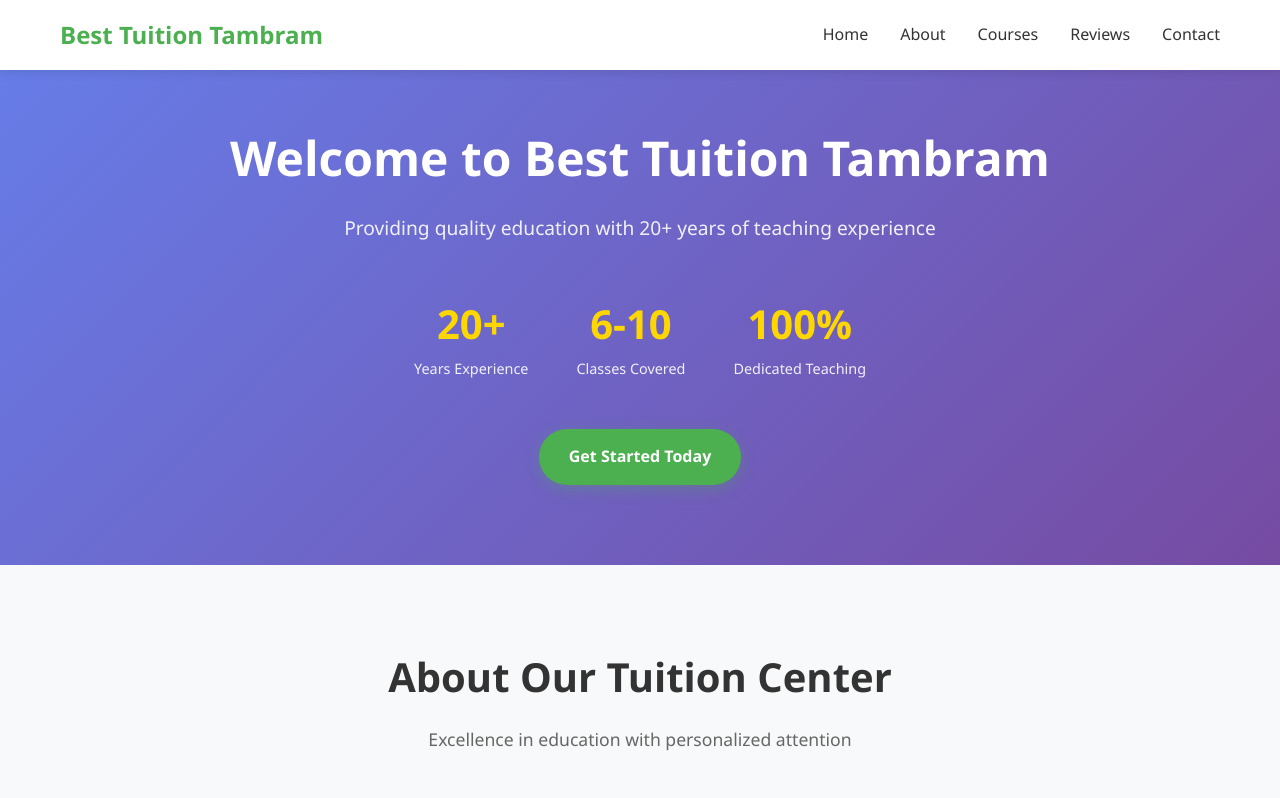
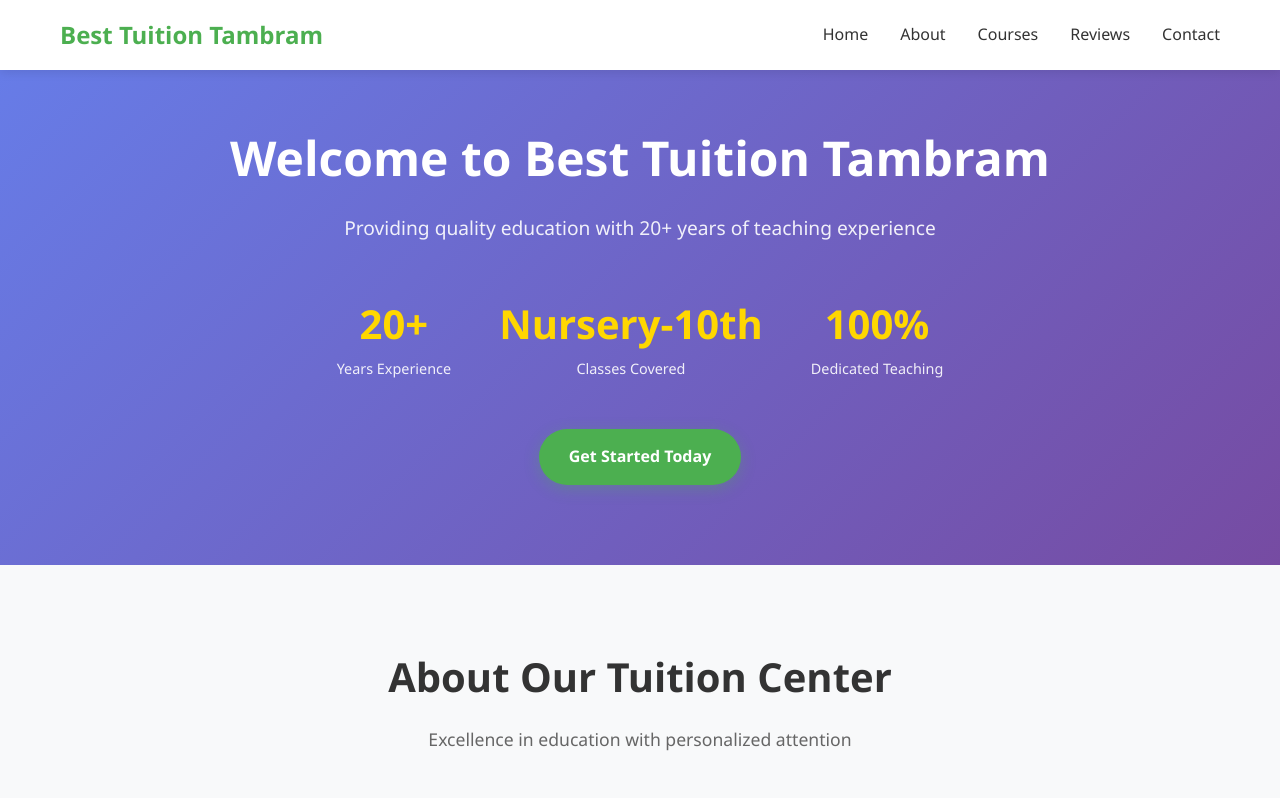
Before and after one commit to best-tution-tambram/Tution-Website, a plain HTML site: page index.html in a window 1280 px wide. Shown: the top 798 px of the page. Drawn offline with Linux system fonts and the light colour scheme.

Commit message:
Update index.html

```diff
--- a/index.html
+++ b/index.html
@@ -52,7 +52,7 @@
                         <span class="highlight-text">Years Experience</span>
                     </div>
                     <div class="highlight">
-                        <span class="highlight-number">6-10</span>
+                        <span class="highlight-number">Nursery-10th</span>
                         <span class="highlight-text">Classes Covered</span>
                     </div>
                     <div class="highlight">
```
